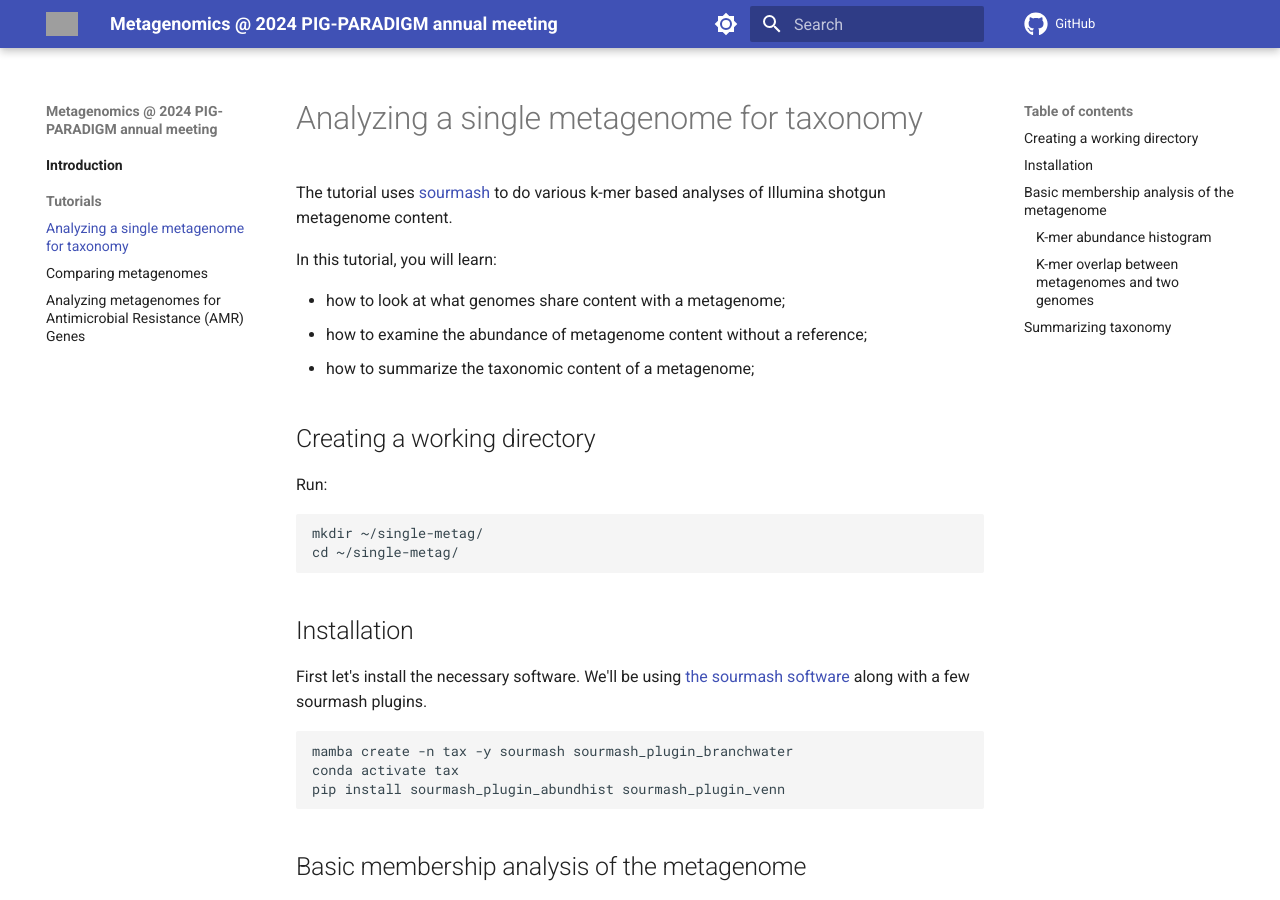
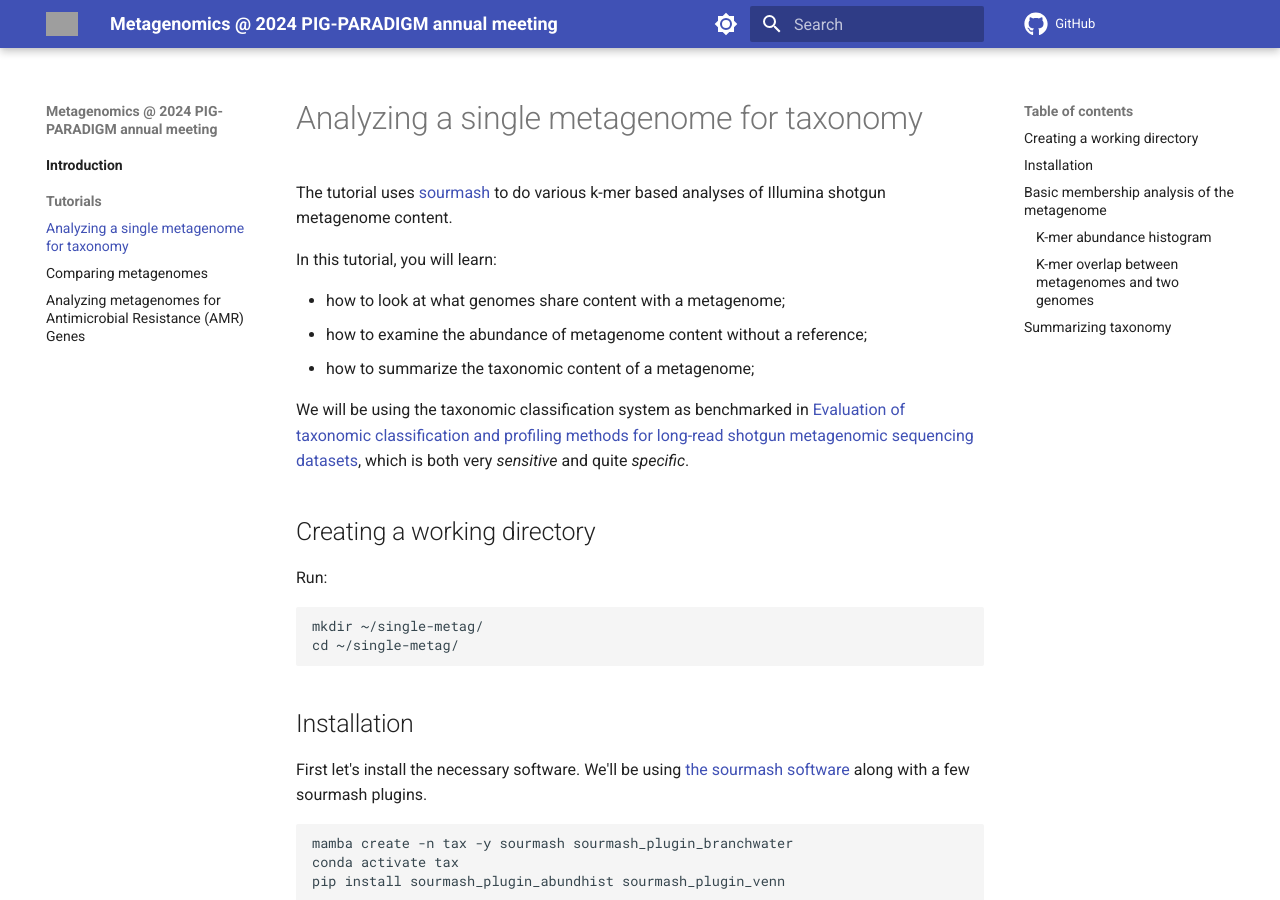
Before and after one commit to ngs-docs/2024-pig-paradigm-workshop, an MkDocs documentation site: the page built from docs/single-metagenomes-taxonomy.md, in a window 1280 px wide and 900 px high. Built offline with MkDocs 1.6.1 and Material for MkDocs 9.7.7, drawn with Linux system fonts in a browser that asks for light colours; comment, search, counter and statistics services are not loaded; grey boxes are pictures that could not be loaded.

Commit message:
add citation

```diff
--- a/docs/single-metagenomes-taxonomy.md
+++ b/docs/single-metagenomes-taxonomy.md
@@ -8,6 +8,10 @@ In this tutorial, you will learn:
 * how to look at what genomes share content with a metagenome;
 * how to examine the abundance of metagenome content without a reference;
 * how to summarize the taxonomic content of a metagenome;
+
+We will be using the taxonomic classification system as benchmarked in
+[Evaluation of taxonomic classification and profiling methods for long-read shotgun metagenomic sequencing datasets](https://bmcbioinformatics.biomedcentral.com/articles/10.1186/s12859-022-05103-0),
+which is both very *sensitive* and quite *specific*.
 
 ## Creating a working directory
 
```
